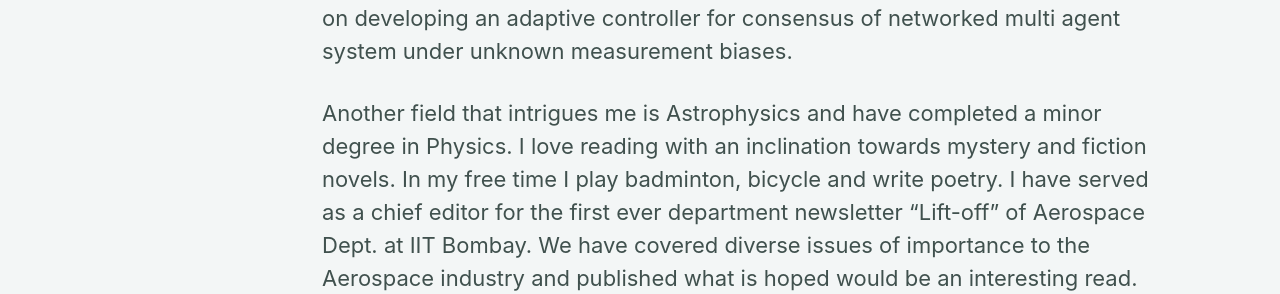
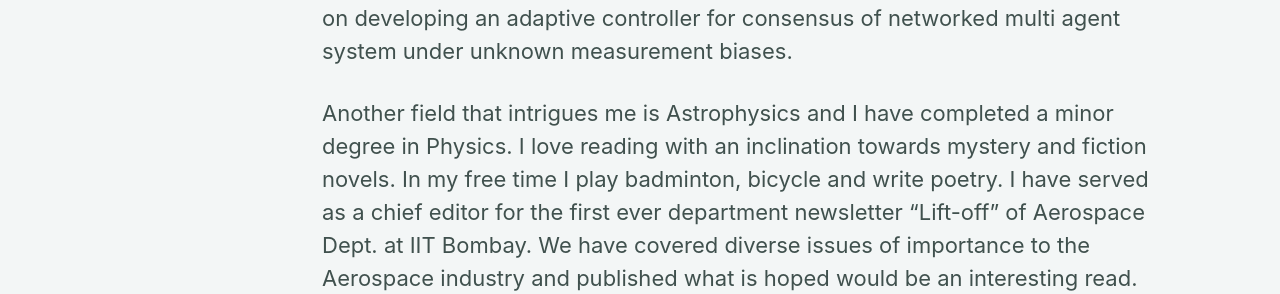
Before and after one commit to himanisinhmar/himanisinhmar.github.io, a Jekyll site: the page built from index.html, in a window 1280 px wide and 900 px high, scrolled down 222 px. Shown: the part 305-599 px from the top of the window. Built offline with Jekyll 4.4.1, drawn with Linux system fonts in a browser that asks for light colours; nearby versions of some CDN libraries; the list of posts is cut into pages by our own code.

```diff
--- a/index.html
+++ b/index.html
@@ -12,5 +12,5 @@ author_profile: true
 <p>I am fascinated by robots and autonomous vehicles. My research interests primarily lie in the domain of cooperative control, adaptive control, and autonomous guidance and navigation of aerial vehicles. I am also keen to work on the amalgamation of reinforcement learning and decentralized control of multi-agent system in an uncertain environment. For my master's thesis, I worked with Prof. Srikant Sukumar, Systems and Control Engg. at IIT Bombay, on developing an adaptive controller for consensus of networked multi agent system under unknown measurement biases.
 </p>
 
-<p>Another field that intrigues me is Astrophysics and have completed a minor degree in Physics. I love reading with an inclination towards mystery and fiction novels. In my free time I play badminton, bicycle and write poetry. I have served as a chief editor for the first ever department newsletter “Lift-off” of  Aerospace Dept. at IIT Bombay. We have covered diverse issues of importance to the Aerospace industry and published what is hoped would be an interesting read.
+<p>Another field that intrigues me is Astrophysics and I have completed a minor degree in Physics. I love reading with an inclination towards mystery and fiction novels. In my free time I play badminton, bicycle and write poetry. I have served as a chief editor for the first ever department newsletter “Lift-off” of  Aerospace Dept. at IIT Bombay. We have covered diverse issues of importance to the Aerospace industry and published what is hoped would be an interesting read.
 </p>
```
